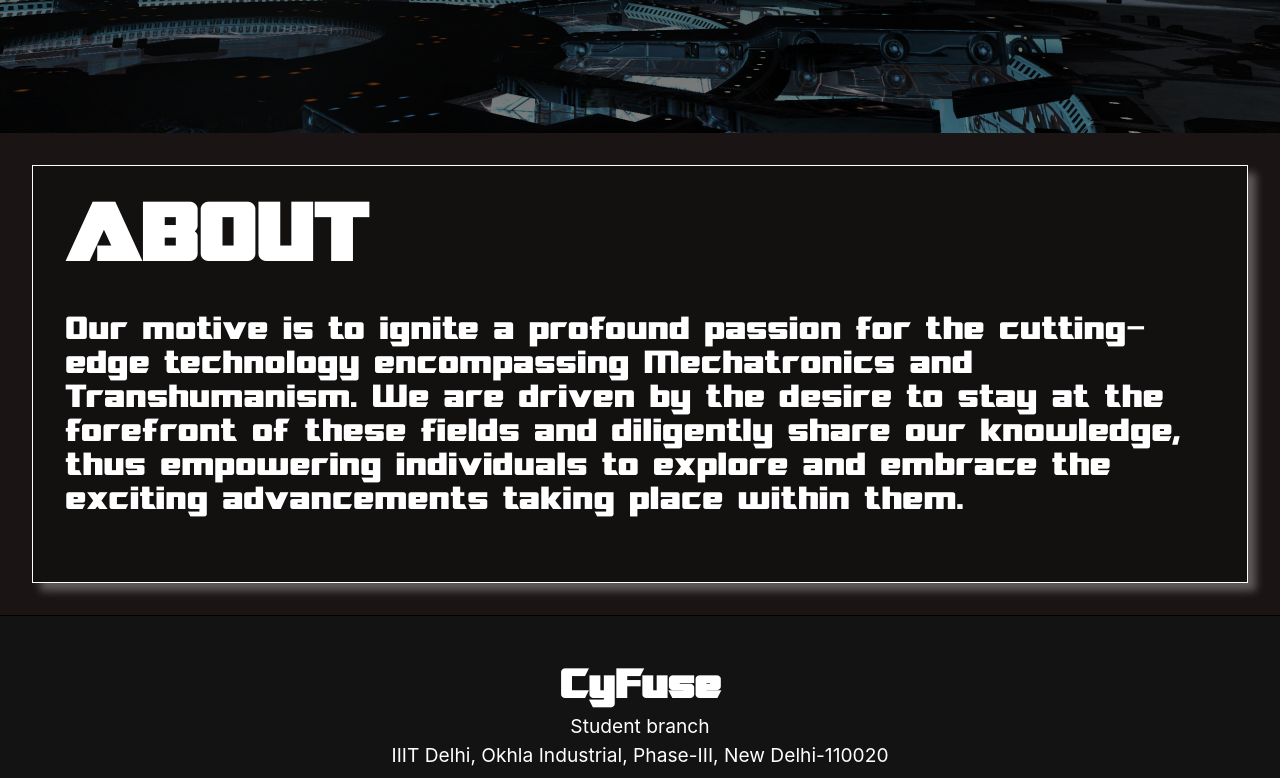
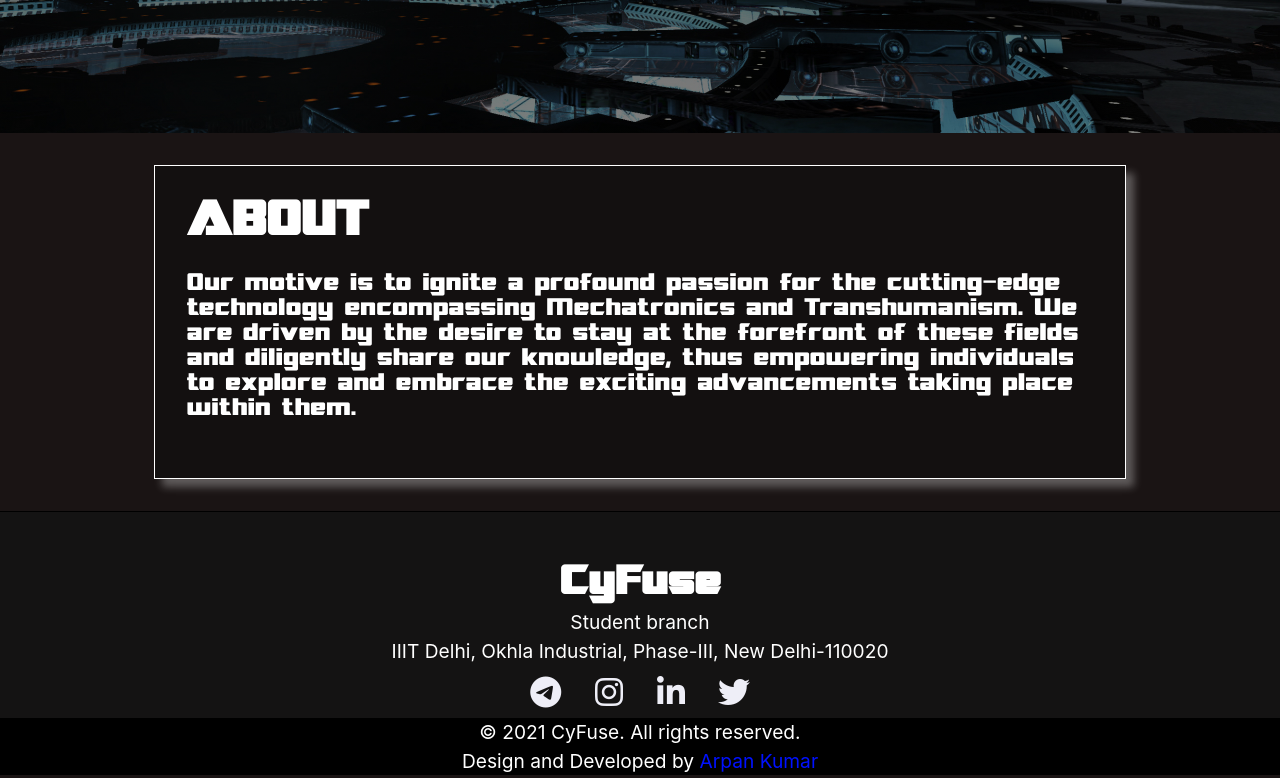
Before and after one commit to arpan21020/CyFuse, a React (Create React App) app: page / in a window 1280 px wide. Shown: the part 740-1518 px from the top of the page. Built offline with nearby package versions, Linux system fonts and the light colour scheme.

Commit message:
about updated

```diff
--- a/src/Components/LandingPage/LandingPage.css
+++ b/src/Components/LandingPage/LandingPage.css
@@ -45,11 +45,14 @@ h1{
     top:20%;
 }
 .aboutsec{
-    width: 100wh;
+    width: 100%;
     padding: 2em;
+    display: flex;
+    justify-content: center;
 }
 
 .aboutsec .content{
+    width: 80%;
     border: 0.1em solid #fff;
     padding: 2em;
     background-color: hsla(0, 6%, 7%, 0.93);
@@ -57,7 +60,7 @@ h1{
 }
 .aboutsec .content h2{
     color: #fff;
-    font-size: 5em;
+    font-size: 3em;
     font-family: Imported;
     text-transform: uppercase;
 
@@ -65,7 +68,7 @@ h1{
 }
 .aboutsec .content p{
     color: #fff;
-    font-size: 2em;
+    font-size: 1.5em;
     font-family: Imported;
     margin: 1em 0em 1em 0em;
 
```
